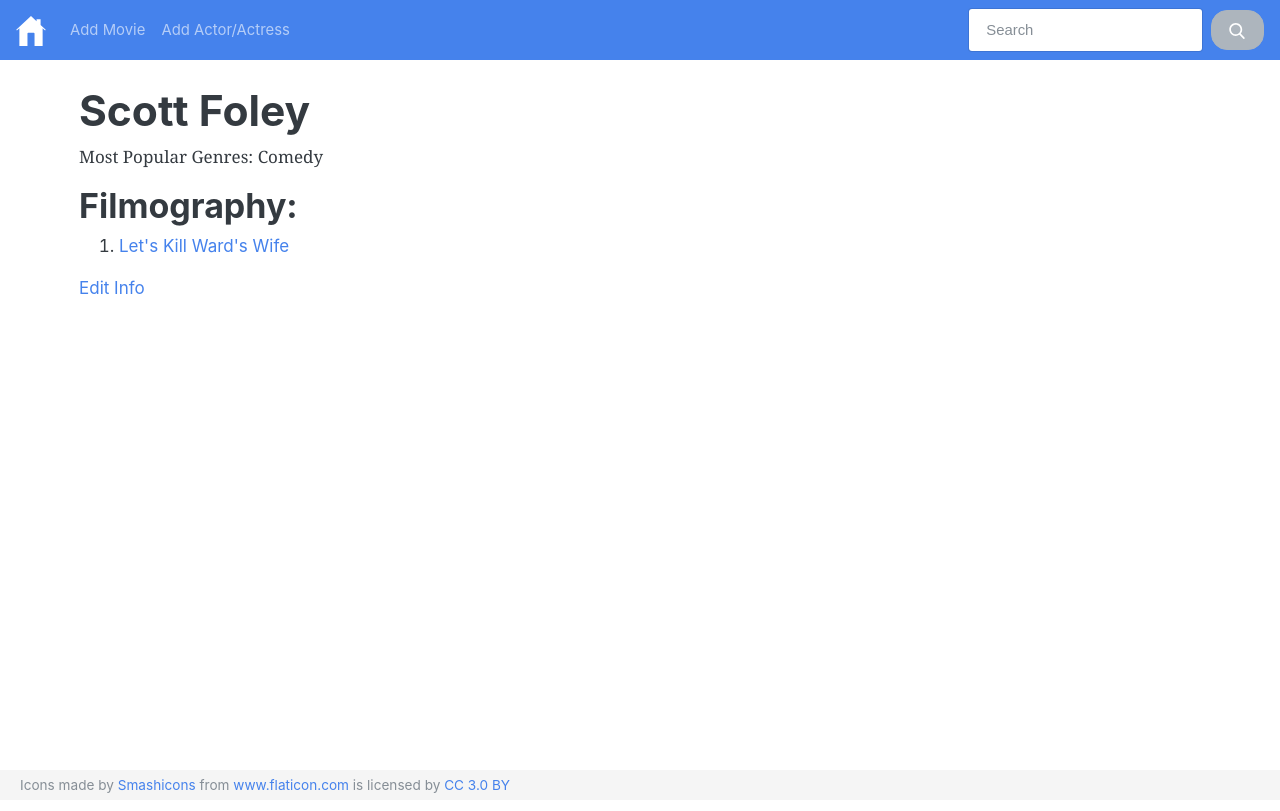
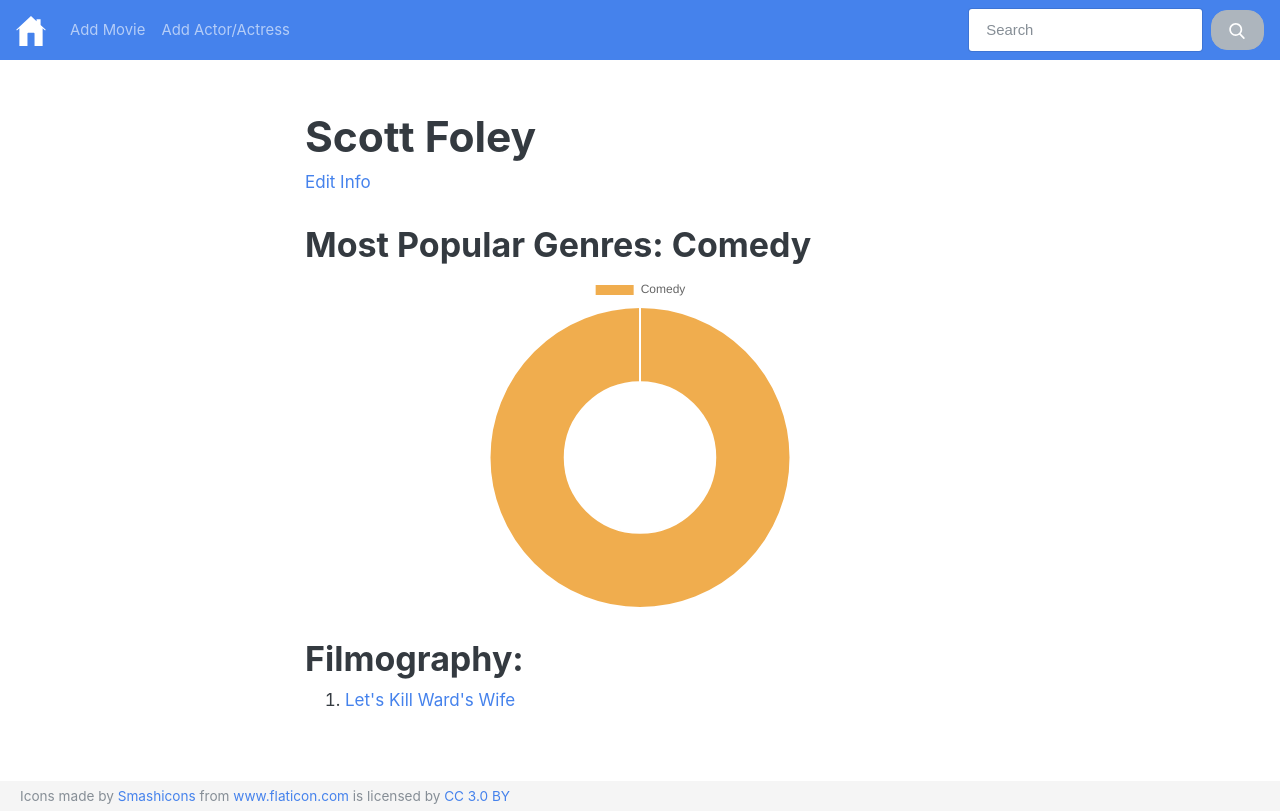
Before and after one commit to stacytao/genredb, a Flask app: page /name/1 in a window 1280 px wide. Run offline with Flask 2, Linux system fonts and the light colour scheme; data comes from the database, SQL or seed files in the repository; some libraries are stand-ins or nearby versions.

Commit message:
Add Genre Chart to actor profiles

```diff
--- /dev/null
+++ b/genredb/static/donut-chart.js
@@ -0,0 +1,38 @@
+const COLORS = [
+    '#f0ad4e',
+    '#4582EC',
+    '#02B875',
+    '#ced4da',
+    '#e83e8c',
+    '#17a2b8',
+    '#6f42c1',
+    '#fd7e14',
+    '#868e96',
+    '#20c997',
+    '#6610f2',
+    '#d9534f',
+    '#212529'
+]
+
+let ctx = $("#donutChart");
+let chartData = ctx.data().value;
+
+console.log(chartData);
+
+let distinctGenreCount = chartData.genres.length;
+
+console.log(chartData.genres);
+console.log(chartData.quantities);
+console.log(chartData.genres.length === chartData.quantities.length);
+
+let donutChart = new Chart(ctx, {
+    type: 'doughnut',
+    data: {
+        labels: chartData.genres,
+        datasets: [{
+            label: '# of Votes',
+            data: chartData.quantities,
+            backgroundColor: COLORS.slice(0, distinctGenreCount)
+        }]
+    }
+});
--- a/genredb/static/styles.css
+++ b/genredb/static/styles.css
@@ -1,11 +1,16 @@
 html {
     position: relative;
     min-height: 100%;
-    padding-bottom: 60px;
+    padding-bottom: 30px;
+}
+
+*:hover {
+    transition: color 0.15s ease-in-out, background-color 0.15s ease-in-out, border-color 0.15s ease-in-out, box-shadow 0.15s ease-in-out, -webkit-box-shadow 0.15s ease-in-out;
 }
 
 .content {
-    margin: 2vw 5vw;
+    margin: 4vw auto;
+    max-width: 700px;
 }
 
 .index-category {
@@ -27,6 +32,10 @@ html {
     background-color: #f5f5f5;
 }
 
-*:hover {
-    transition: color 0.15s ease-in-out, background-color 0.15s ease-in-out, border-color 0.15s ease-in-out, box-shadow 0.15s ease-in-out, -webkit-box-shadow 0.15s ease-in-out;
+.row {
+    margin-bottom: 30px;
 }
+
+#donutChart {
+    width: 100% !important;
+}
--- a/genredb/templates/home/index.html
+++ b/genredb/templates/home/index.html
@@ -1,4 +1,8 @@
 {% extends "home/layout.html" %}
+
+{% block scripts %}
+    {{ super() }}
+{% endblock %}
 
 {% block title %}Home{{super()}}{% endblock %}
 
--- a/genredb/templates/home/layout.html
+++ b/genredb/templates/home/layout.html
@@ -6,7 +6,7 @@
         <meta charset="utf-8">
         <meta name="viewport" content="width=device-width, initial-scale=1, shrink-to-fit=no">
 
-        <!-- Scripts -->
+        {% block scripts %}
         <script type=text/javascript>
             $SCRIPT_ROOT = {{ request.script_root|tojson|safe }};
         </script>
@@ -14,7 +14,8 @@
         {# <script src="https://cdnjs.cloudflare.com/ajax/libs/popper.js/1.14.3/umd/popper.min.js"></script> #}
         <script src="https://stackpath.bootstrapcdn.com/bootstrap/4.1.3/js/bootstrap.min.js"></script>
         <script src="https://code.jquery.com/ui/1.12.1/jquery-ui.js"></script>
-        <script type="text/javascript" src="../../static/autocomplete.js"></script>
+        <script type="text/javascript" src="../../static/autocomplete.js" defer></script>
+        {% endblock %}
 
         <!-- Stylesheets -->
         <link rel="stylesheet" href="../../static/bootstrap.min.css">
--- a/genredb/templates/name/profile.html
+++ b/genredb/templates/name/profile.html
@@ -1,8 +1,14 @@
 {% extends "profile.html" %}
+
+{% block scripts %}
+    {{ super() }}
+    <script src="https://cdnjs.cloudflare.com/ajax/libs/Chart.js/2.7.2/Chart.bundle.min.js"></script>
+    <script type="text/javascript" src="../../static/donut-chart.js" defer></script>
+{% endblock %}
 
 {% block identifier %}{{ profile.name }}{% endblock %}
 
-{% block details %}<p>Most Popular Genres: {{genre}}</p>{% endblock %}
+{% block details %}<h2>Most Popular Genres: {{genre}}</h2>{% endblock %}
 
 {% block collection_type %}Filmography{% endblock %}
 {% block collection %}
@@ -14,3 +20,7 @@
 {% block edit_profile %}
     <a href="/name/{{ profile.name_id }}/edit"> Edit Info </a>
 {% endblock %}
+
+{% block chart %}
+    <canvas id="donutChart" data-value="{{ chart_data }}"></canvas>
+{% endblock %}
--- a/genredb/templates/profile-form.html
+++ b/genredb/templates/profile-form.html
@@ -1,4 +1,8 @@
 {% extends "home/layout.html" %}
+
+{% block scripts %}
+    {{ super() }}
+{% endblock %}
 
 {% block title %}Create Profile{{super()}}{% endblock %}
 
--- a/genredb/templates/profile.html
+++ b/genredb/templates/profile.html
@@ -1,14 +1,33 @@
 {% extends "home/layout.html" %}
+
+{% block scripts %}
+    {{ super() }}
+{% endblock %}
 
 {% block title %}{% block identifier %}{% endblock %}{% endblock %}
 
 {% block content %}
+    <div class="row">
+        <div class="col">
             <h1> {{ self.identifier() }} </h1>
+            {% block edit_profile %}{% endblock %}
+        </div>
+    </div>
+
+    <div class="row">
+        <div class="col">
             {% block details %}{% endblock %}
+            {% block chart %}
+            {% endblock %}
+        </div>
+    </div>
 
+    <div class="row">
+        <div class="col">
             <h2>{% block collection_type %}{% endblock %}:</h2>
             <ol>
                 {% block collection %}{% endblock %}
             </ol>
-    {% block edit_profile %}{% endblock %}
+        </div>
+    </div>
 {% endblock %}
--- a/genredb/views.py
+++ b/genredb/views.py
@@ -15,7 +15,6 @@ def index():
 
 @bp.route("/autocomplete", methods=["GET"])
 def autocomplete():
-    print("autocomplete called")
     autocomplete = [movie.title for movie in Movie.query.all()]
     autocomplete += [actor.name for actor in Actor.query.all()]
     return jsonify(json_list=autocomplete)
@@ -73,7 +72,15 @@ def delete_movie(item_id):
 def profile_actor(item_id):
     query = Actor.query.filter_by(name_id=item_id).first_or_404()
     genre = util.get_actor_genre(query.genres)
-    return render_template("name/profile.html", profile=query, genre=genre)
+
+    all_genres = []
+    all_quantities = []
+    for actor_genre in query.genres:
+        all_genres.append(str(actor_genre.genre.genre_name))
+        all_quantities.append(actor_genre.quantity)
+
+    genre_data = str({"genres": all_genres, "quantities": all_quantities}).replace("'", "\"")
+    return render_template("name/profile.html", profile=query, genre=genre, chart_data=genre_data)
 
 
 @bp.route("/name/create", methods=["POST", "GET"])
```
Also changed, not shown: genredb/model.py (+4 -4 lines). Lines whose indentation alone changed are shown as unchanged.
